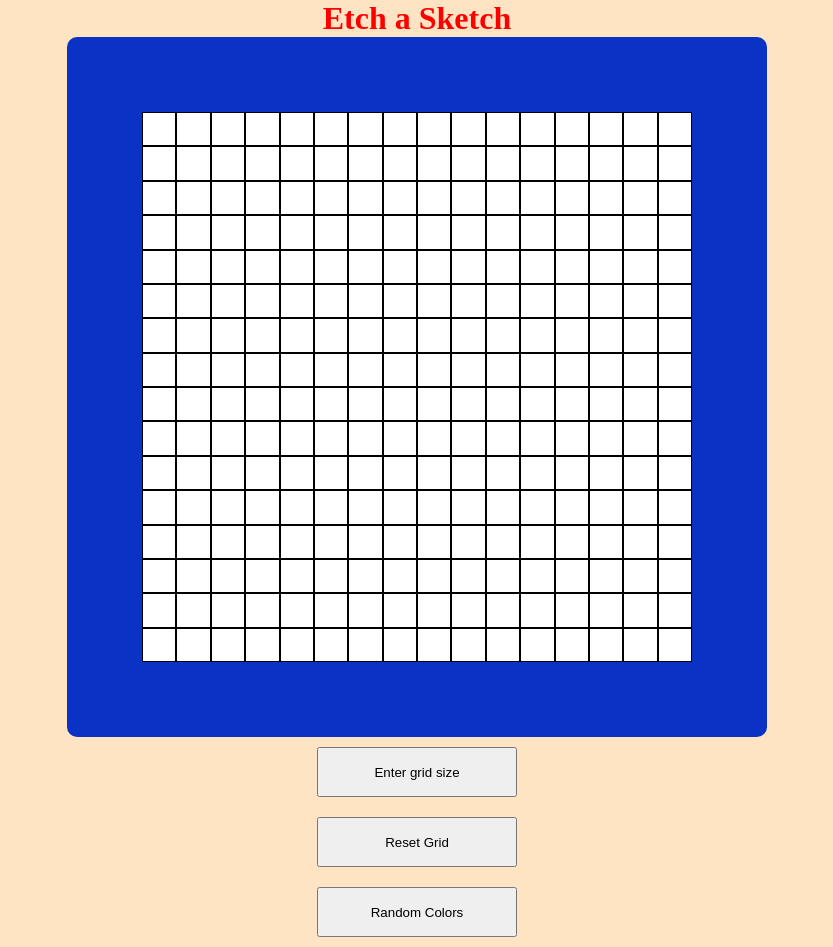
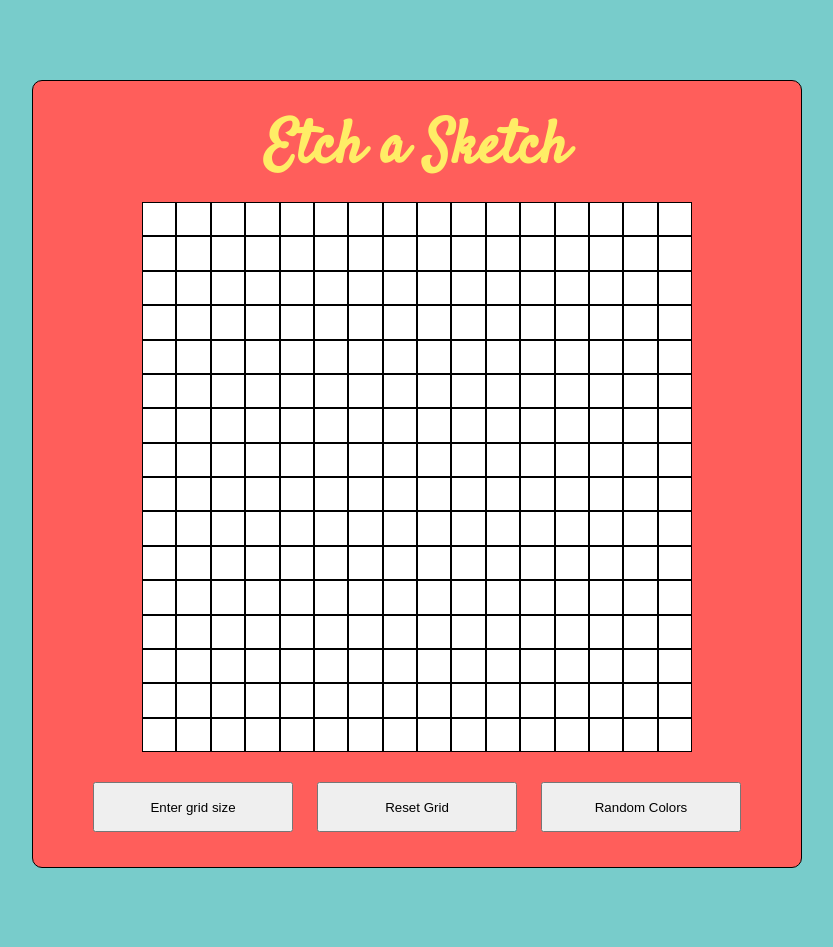
Before and after one commit to GerardGargan/Etch-a-Sketch, a plain HTML site: page index.html in a window 1280 px wide. Shown: the whole page, without its empty margins (223-1056 px from the left). After the commit the page ends 868 px from the top, so only its background shows below. Drawn offline with Linux system fonts and the light colour scheme.

Commit message:
improved styling and colours

```diff
--- a/index.html
+++ b/index.html
@@ -3,24 +3,30 @@
     <head>
         <meta charset="utf-8">
         <title>Etch a Sketch</title>
+        <link rel="preconnect" href="https://fonts.googleapis.com">
+        <link rel="preconnect" href="https://fonts.gstatic.com" crossorigin>
+        <link href="https://fonts.googleapis.com/css2?family=Satisfy&display=swap" rel="stylesheet">
         <script src="./javascript.js" defer></script>
         <link rel="stylesheet" href="./style.css">
     </head>
     <body>
-        <header>
-            <h1>Etch a Sketch</h1>
-        </header>
+
 
         <div class="grid-outline">
+            <header>
+                <h1>Etch a Sketch</h1>
+            </header>
             <div class="grid-container">
+
+            </div>
+
+            <div class="buttons">
+            <button class="sizeButton">Enter grid size</button>
+            <button class="resetGrid">Reset Grid</button>
+            <button class="colorSwitch">Random Colors</button>
 
             </div>
         </div>
 
-        <button class="sizeButton">Enter grid size</button>
-        <button class="resetGrid">Reset Grid</button>
-        <button class="colorSwitch">Random Colors</button>
-
-
     </body>
 </html>
--- a/style.css
+++ b/style.css
@@ -4,8 +4,13 @@
 }
 
 h1 {
-    color: red;
+    color: #FFED66;
+    font-family: 'Satisfy', cursive;
+    font-size: 60px;
+}
 
+header {
+    margin-bottom: 10px;
 }
 
 .square {
@@ -21,17 +26,29 @@ h1 {
     background-color: white;
 }
 
+.buttons {
+    margin-top: 20px;
+}
+
 .grid-outline {
-    background-color: rgb(10, 50, 197);
-    padding: 75px;
+    margin: 0 auto;
+    display: flex;
+    flex-direction: column;
+    align-items: center;
+    background-color: #FF5E5B;
+    padding: 25px 50px 25px 50px;
     border-radius: 10px;
+    border: 1px solid black;
+
 }
 
 body {
+    margin-top: 80px;
    display: flex;
    flex-direction: column;
-   align-items: center;
-   background-color: bisque;
+   justify-items: center;
+   background-color: #78CCCB;
+
 }
 
 button {
```
